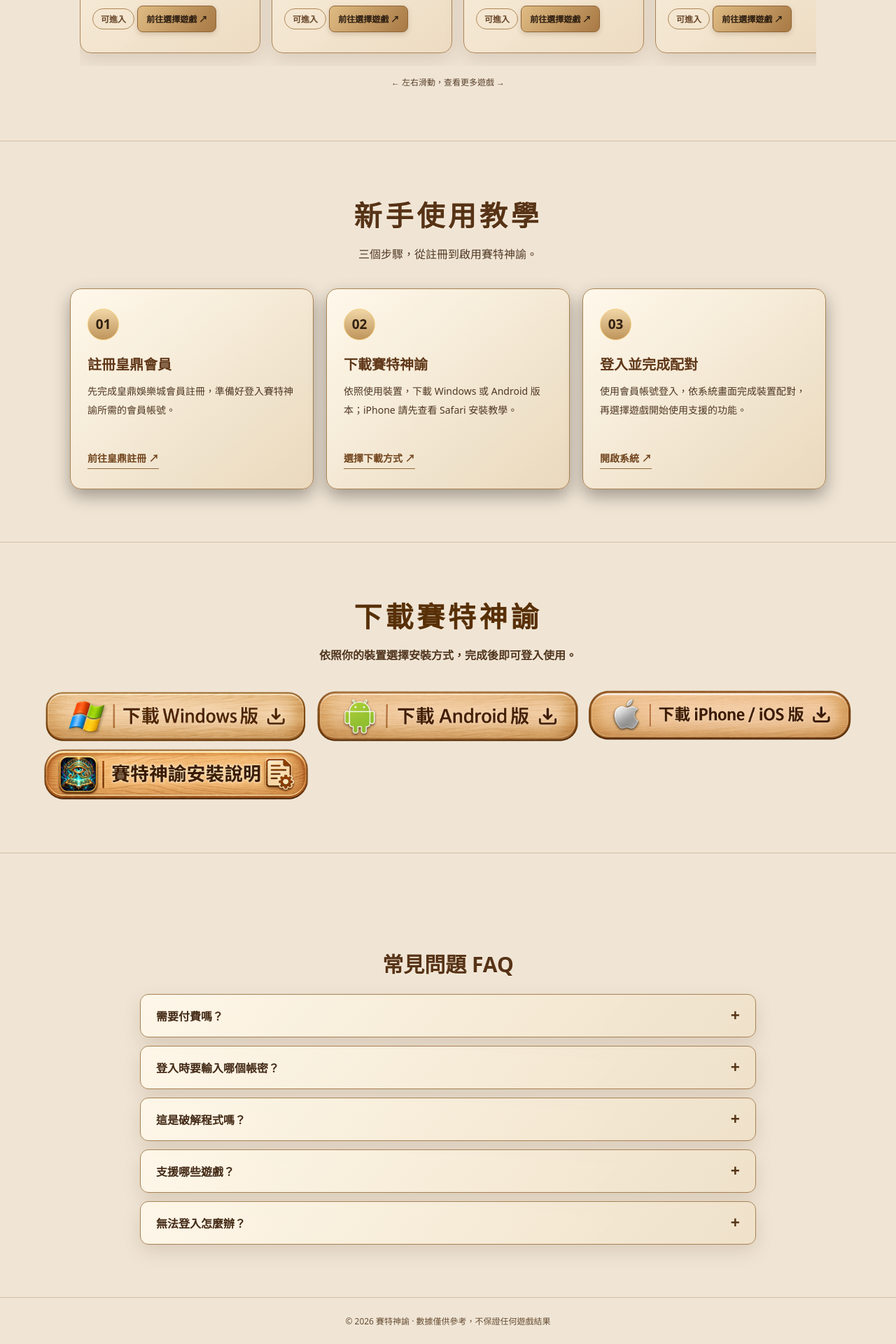
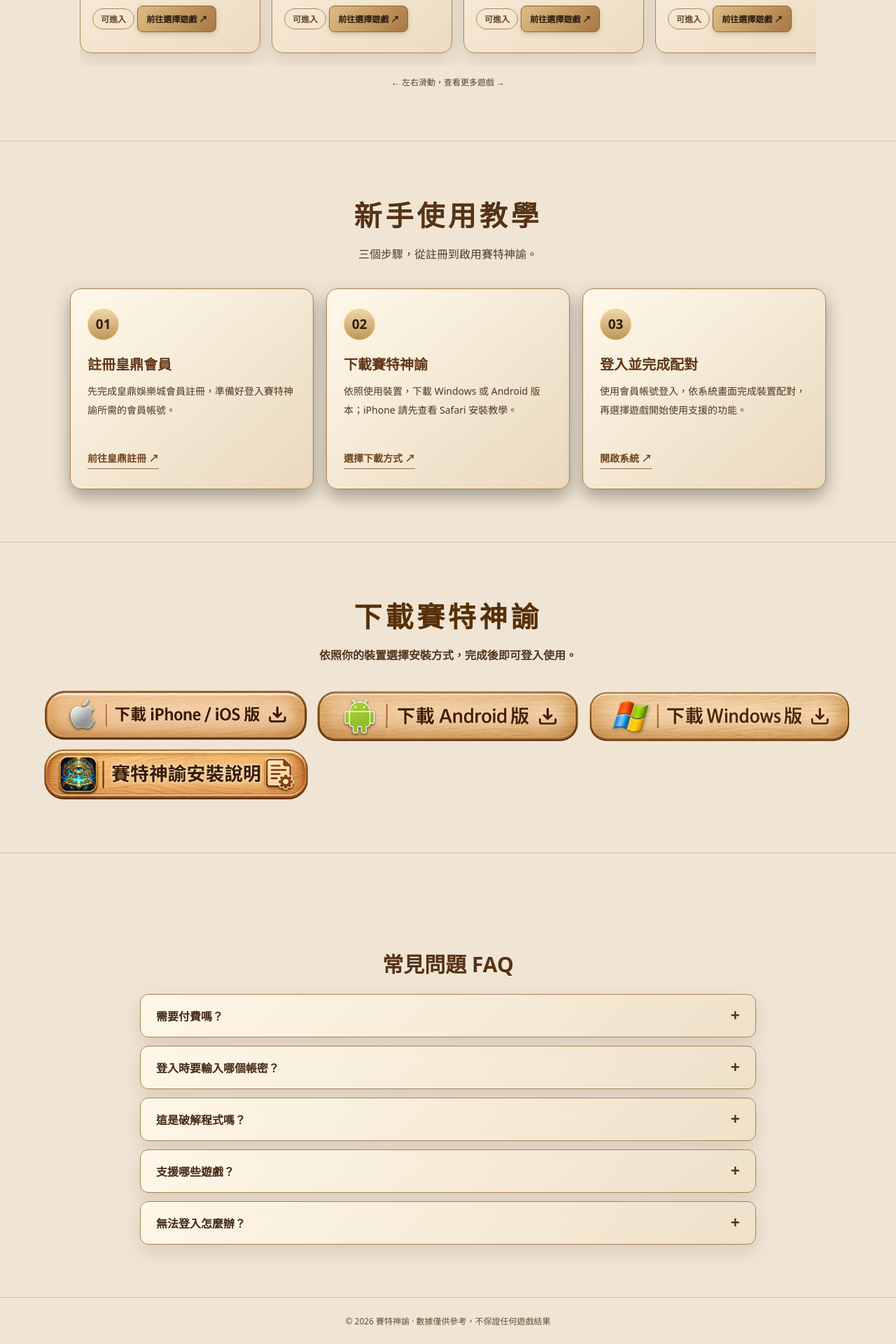
Before and after one commit to seth-oracle/seth-oracle.github.io, a Jekyll site: the page built from index.html, in a window 1280 px wide. Shown: the part 1905-3825 px from the top of the page at 70% size. Built offline with Jekyll 4.4.1, drawn with Linux system fonts in a browser that asks for light colours.

Commit message:
Swap iOS and Windows download button positions

```diff
--- a/index.html
+++ b/index.html
@@ -510,14 +510,14 @@ header .logo-app-icon{display:block;width:40px;height:40px;flex:none;object-fit:
       <h2 class="section-title">下載賽特神諭</h2>
       <p class="section-sub">依照你的裝置選擇安裝方式，完成後即可登入使用。</p>
       <div class="download-grid download-buttons-only wood-image-downloads" aria-label="賽特神諭各平台下載">
-        <a class="download-platform-image" href="https://github.com/xinyao-ai/xinyao-ai/releases/download/windows-stable/SethOracle-Windows-Setup.exe" aria-label="下載 Windows 版">
-          <img src="/assets/91198e19-24fc-4efe-8ee7-d9f9b4cc8fdb.png" alt="下載 Windows 版" decoding="async">
+        <a class="download-platform-image" href="https://w.zhijia.art/apps/m9od.html" target="_blank" rel="noopener noreferrer" aria-label="下載 iPhone / iOS 版">
+          <img src="/assets/06f66ff4-63fd-4109-b8cb-41eda64c3a2c.png" alt="下載 iPhone / iOS 版" decoding="async">
         </a>
         <a class="download-platform-image" href="https://github.com/xinyao-ai/xinyao-ai/raw/refs/heads/main/SethOracle-v014.apk" aria-label="下載 Android 版">
           <img src="/assets/e226e9de-05b4-48c6-944a-7d673fc1c7fd.png" alt="下載 Android 版" decoding="async">
         </a>
-        <a class="download-platform-image" href="https://w.zhijia.art/apps/m9od.html" target="_blank" rel="noopener noreferrer" aria-label="下載 iPhone / iOS 版">
-          <img src="/assets/06f66ff4-63fd-4109-b8cb-41eda64c3a2c.png" alt="下載 iPhone / iOS 版" decoding="async">
+        <a class="download-platform-image" href="https://github.com/xinyao-ai/xinyao-ai/releases/download/windows-stable/SethOracle-Windows-Setup.exe" aria-label="下載 Windows 版">
+          <img src="/assets/91198e19-24fc-4efe-8ee7-d9f9b4cc8fdb.png" alt="下載 Windows 版" decoding="async">
         </a>
         <button class="download-platform-image install-guide-trigger" type="button" onclick="document.getElementById('installGuideDialog').showModal()" aria-label="開啟賽特神諭安裝說明">
           <img src="/16312d53-cfaa-42e1-bcf1-df8148a338c8.png" alt="賽特神諭安裝說明" decoding="async">
```
